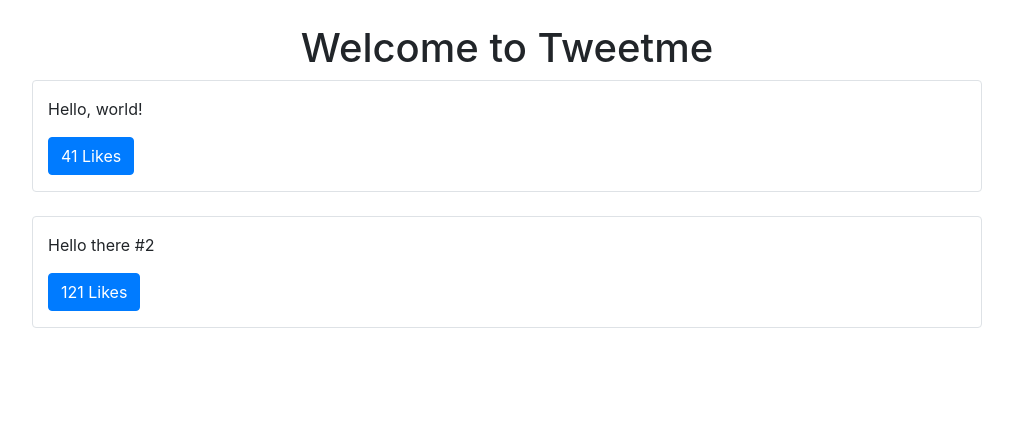
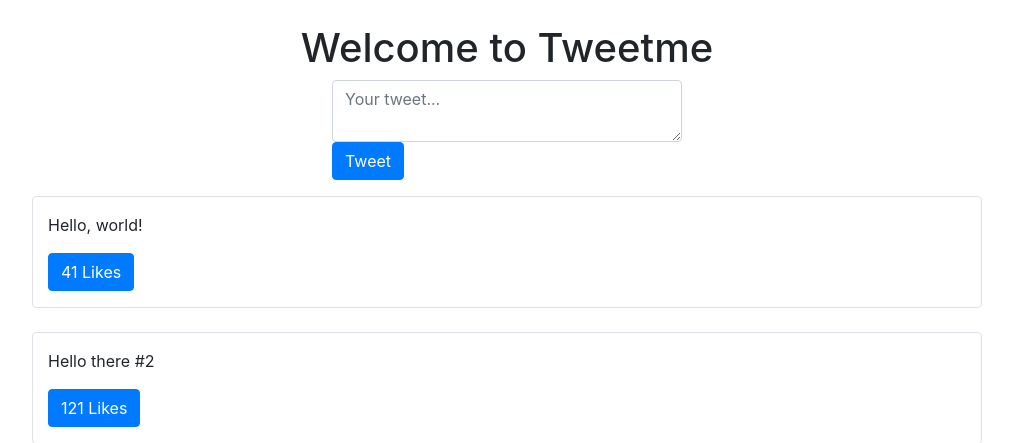
Before and after one commit to Danielo814/twitter_clone, a Django app: page / in a window 1280 px wide. Shown: the part 56-499 px from the top of the page, without its empty margins (133-1146 px from the left). Run offline with Django 3.2, Linux system fonts and the light colour scheme; data comes from the database, SQL or seed files in the repository; some libraries are stand-ins or nearby versions.

Commit message:
create tweet form on home page

```diff
--- a/templates/pages/home.html
+++ b/templates/pages/home.html
@@ -6,6 +6,17 @@
     <h1>Welcome to Tweetme</h1>
 
   </div>
+</div>
+
+<div class='row mb-3'>
+    <div class='col-md-4 mx-auto col-10'>
+        <form class='form' method='POST' action='/create-tweet'>
+            {% csrf_token %}
+          <input type='hidden' value='/' name='next' />
+          <textarea class='form-control' name='content' placeholder='Your tweet...'></textarea>
+          <button type='submit' class='btn btn-primary' >Tweet</button>
+        </form>
+    </div>
 </div>
 
 
```
